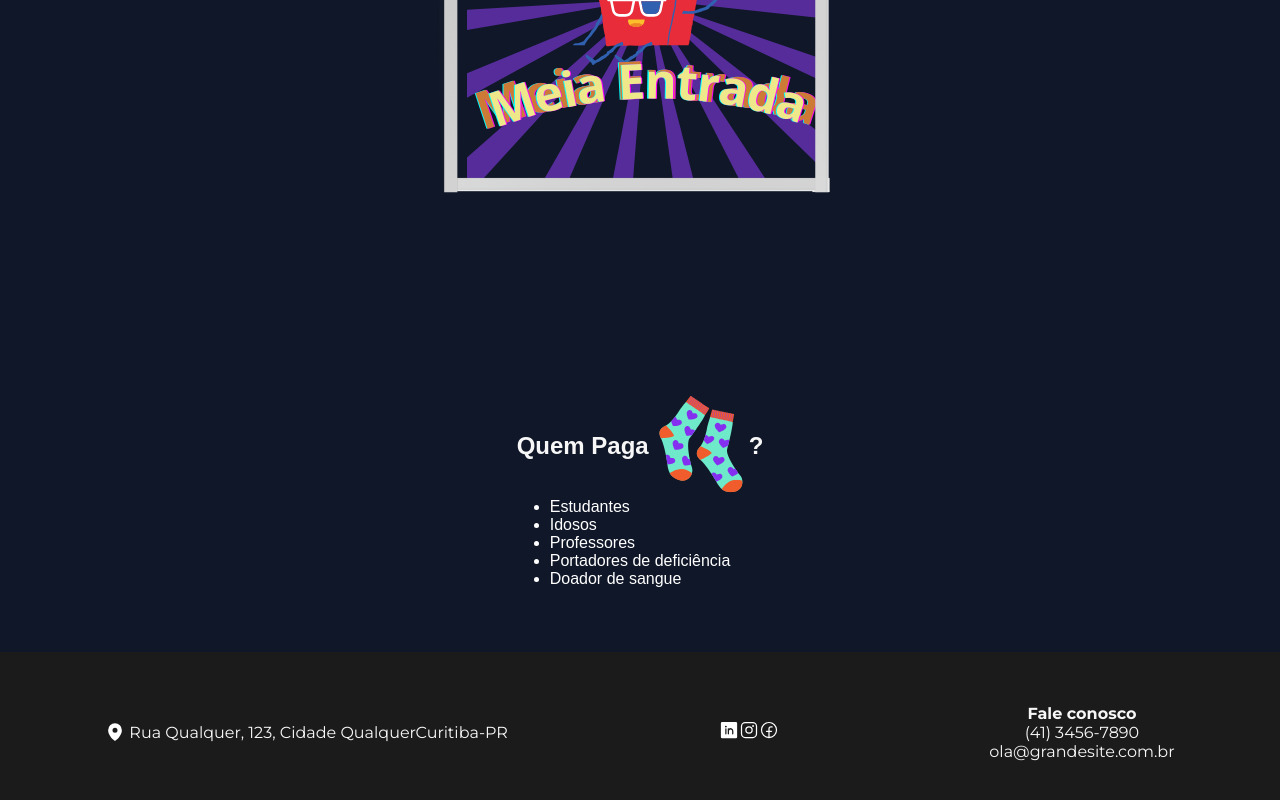
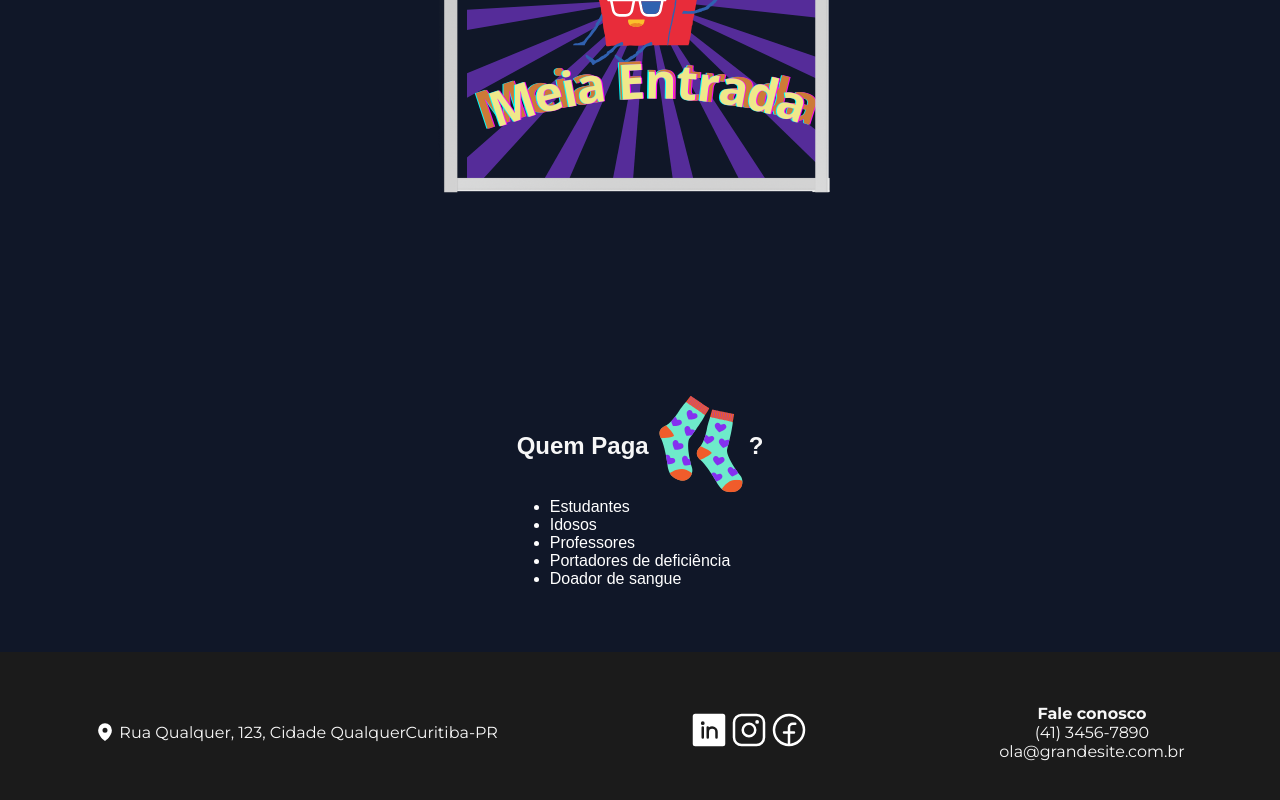
Before and after one commit to ericafernandaj/CineSamurai, a React (Vite) app: page / in a window 1280 px wide. Shown: the part 2620-3420 px from the top of the page. Built offline with nearby package versions, Linux system fonts and the light colour scheme.

Commit message:
style: links do footer

```diff
--- a/src/components/views/Footer/Footer.jsx
+++ b/src/components/views/Footer/Footer.jsx
@@ -6,14 +6,22 @@ const Footer = () => {
   return (
   <StyleFooter>
     <div className='rodape'>
+
     <section className='localização-icone'>
-    <MapPin className='map' color={tema.white50} size={20}weight="fill" />
-    <p className='nome-rua-rodape'>Rua Qualquer, 123, Cidade QualquerCuritiba-PR</p>
+        <MapPin className='map' color={tema.white50} size={20}weight="fill" />
+        <p className='nome-rua-rodape'>Rua Qualquer, 123, Cidade QualquerCuritiba-PR</p>
     </section>
+
 <section className='icones'>
-<LinkedinLogo color={tema.white50} size={20}weight="fill" />
-<InstagramLogo color={tema.white50}size={20}/>
-<FacebookLogo color={tema.white50} size={20} />
+<a href="https://www.linkedin.com" target="_blank" rel="noopener noreferrer">
+<LinkedinLogo color={tema.white50} size={40} weight="fill" />
+</a>
+<a href="https://www.instagram.com" target="_blank" rel="noopener noreferrer">
+<InstagramLogo color={tema.white50}size={40}/>
+</a>
+<a href="https://www.facebook.com" target="_blank" rel="noopener noreferrer">
+<FacebookLogo color={tema.white50} size={40} />
+</a>
 </section>
 <section className='contato'>
     <h3>Fale conosco</h3>
```
